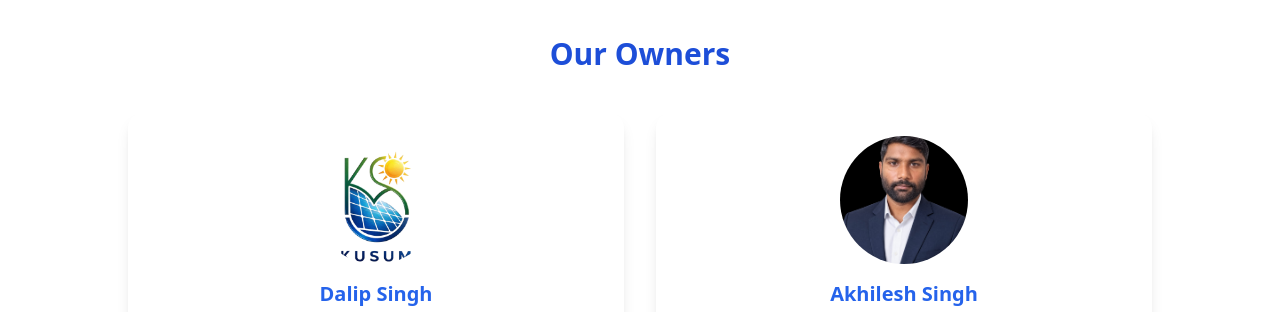
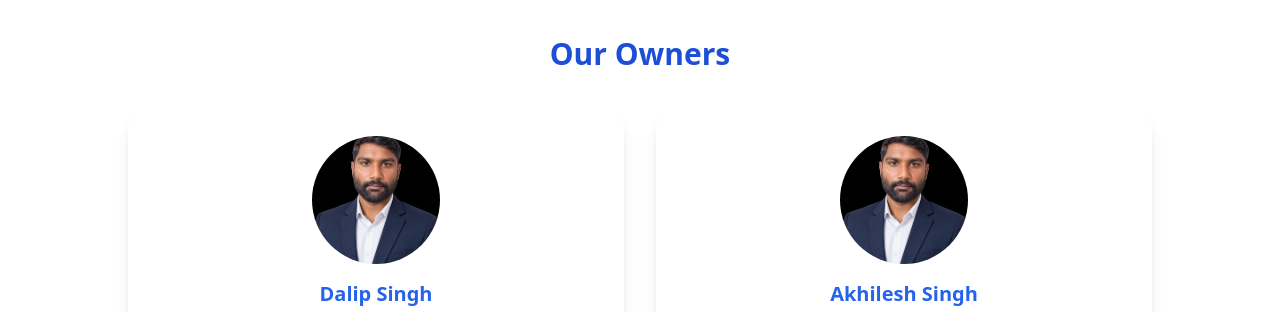
Before and after one commit to dalipsingh63/kusumsloar, a React (Vite) app in the folder light-house/: page /services in a window 1280 px wide. Shown: the part 1460-1772 px from the top of the page. Built offline with nearby package versions, Linux system fonts and the light colour scheme; no server answers.

Commit message:
Update image path for Dalip Singh

```diff
--- a/light-house/src/pages/Services.jsx
+++ b/light-house/src/pages/Services.jsx
@@ -101,7 +101,7 @@ const owners = [
     role: "Owner",
     phone: "7740972863",
     whatsapp: "7740972863",
-    img: "/images/logo.png",
+    img: "images/dalip singh.jpeg",
   },
   {
     name: "Akhilesh Singh",
```
